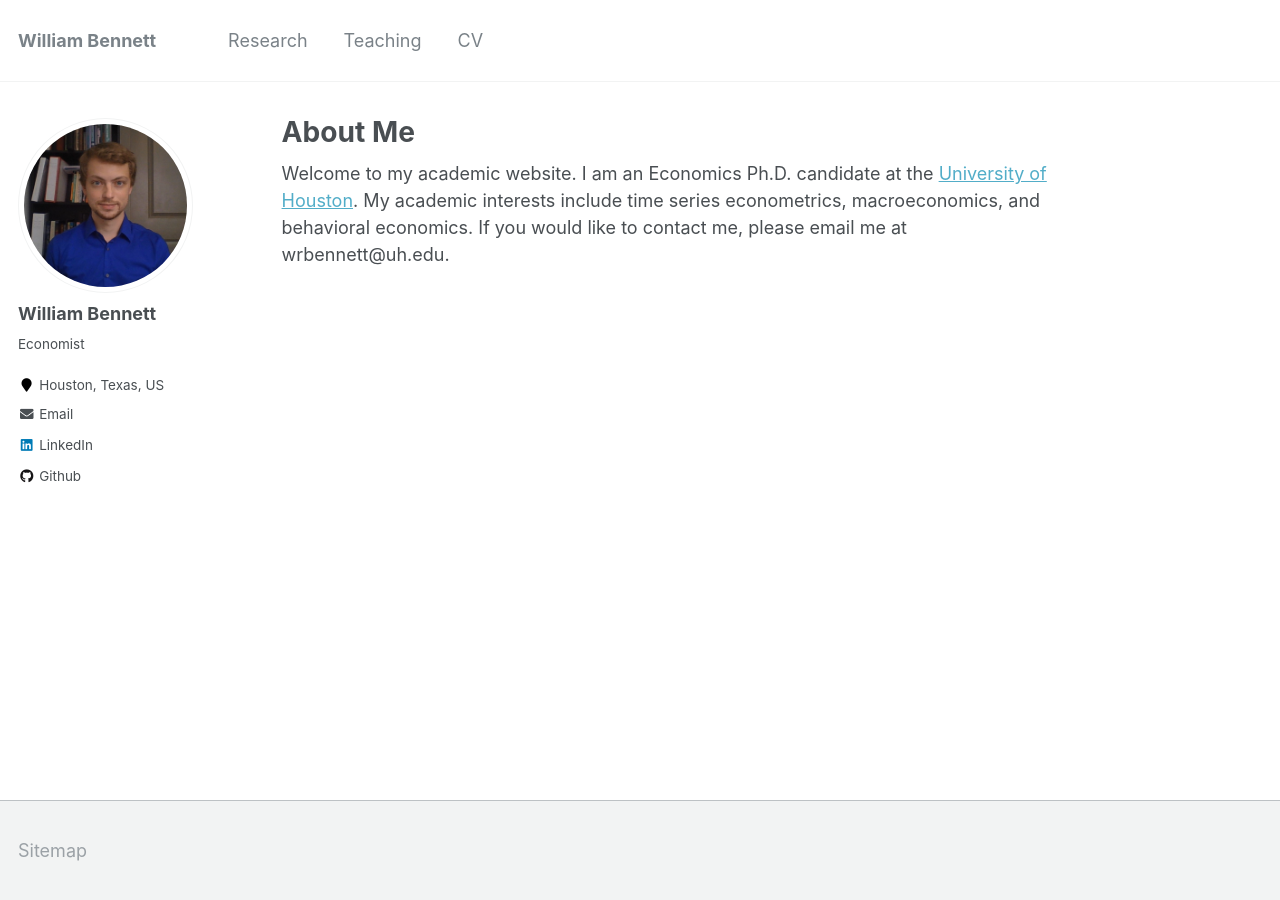
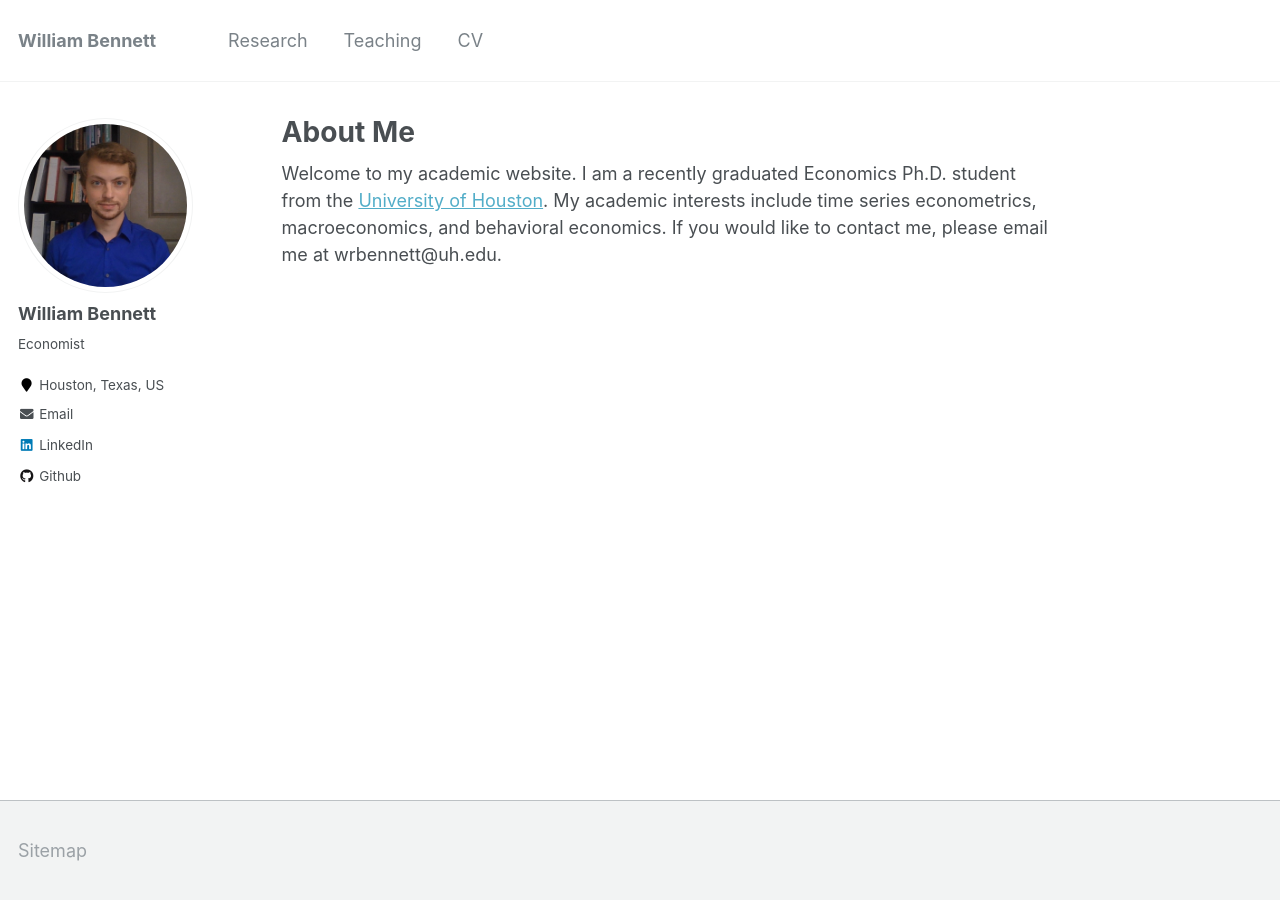
Before and after one commit to williambennettecon/williambennettecon.github.io, a Jekyll site: the page built from _pages/about.md, in a window 1280 px wide. Built offline with Jekyll 4.4.1, drawn with Linux system fonts in a browser that asks for light colours.

Commit message:
Update about.md

```diff
--- a/_pages/about.md
+++ b/_pages/about.md
@@ -9,4 +9,4 @@ redirect_from:
   - /about.html
 ---
 
-Welcome to my academic website. I am an Economics Ph.D. candidate at the [University of Houston](https://www.uh.edu/class/economics/graduate/job-candidates/). My academic interests include time series econometrics, macroeconomics, and behavioral economics. If you would like to contact me, please email me at wrbennett@uh.edu.
+Welcome to my academic website. I am a recently graduated Economics Ph.D. student from the [University of Houston](https://www.uh.edu/class/economics/graduate/job-candidates/). My academic interests include time series econometrics, macroeconomics, and behavioral economics. If you would like to contact me, please email me at wrbennett@uh.edu.
```
